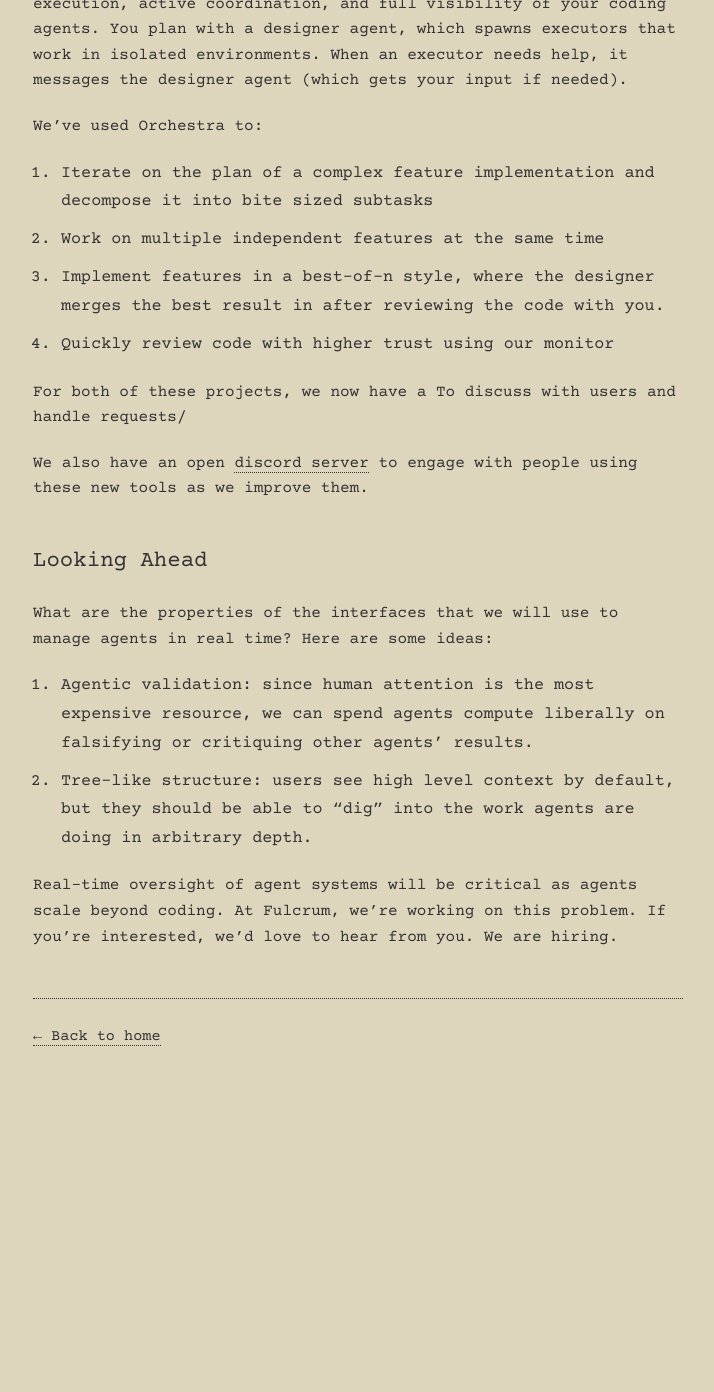
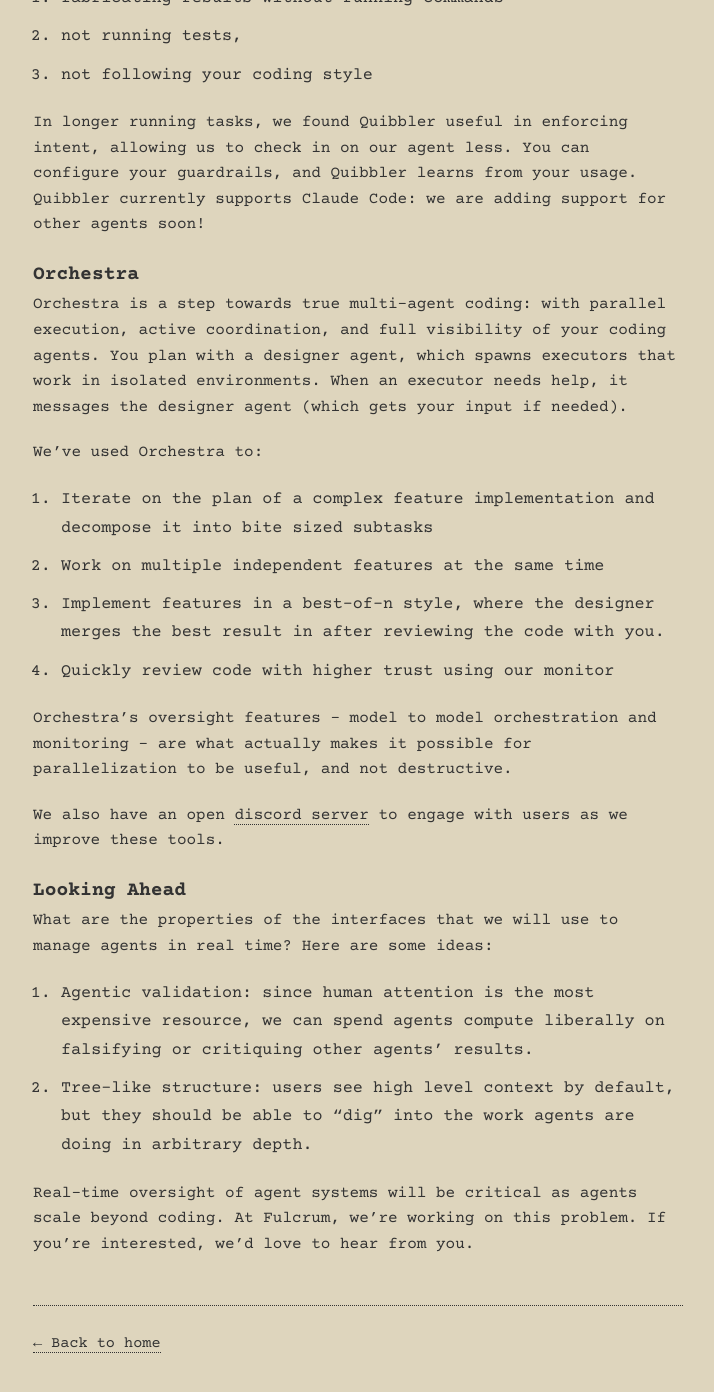
Before and after one commit to fulcrumresearch/fulcrumresearch.github.io, a Jekyll site: the page built from _posts/2025-10-22-introducing-orchestra-quibbler.md, in a window 1280 px wide and 1400 px high, scrolled down 1188 px. Shown: the top 1392 px of the window, without its empty margins (282-996 px from the left). Built offline with Jekyll 4.4.1, drawn with Linux system fonts in a browser that asks for light colours; our own code applies the rules of GitHub Pages for plain Markdown files; before the commit the page ends 2281 px from its top, so only the background shows below that; some of the changed text lies outside the part shown.

Commit message:
improve post, fix typos

```diff
--- a/_posts/2025-10-22-introducing-orchestra-quibbler.md
+++ b/_posts/2025-10-22-introducing-orchestra-quibbler.md
@@ -9,6 +9,7 @@
 
 2. [Orchestra](https://github.com/fulcrumresearch/orchestra) is a multi-agent coding system: it uses a designer agent that spawns and coordinates your parallel coding agents.
 
+<iframe width="560" height="315" src="https://www.youtube.com/embed/jEMFEJIvGs0?si=T-U6U9BTca98KN_j" title="YouTube video player" frameborder="0" allow="accelerometer; autoplay; clipboard-write; encrypted-media; gyroscope; picture-in-picture; web-share" referrerpolicy="strict-origin-when-cross-origin" allowfullscreen></iframe>
 
 ### Motivation
 
@@ -22,7 +23,7 @@
 
 Quibbler is a background agent that monitors and critiques your coding agent’s actions using hooks. Unlike most critics and guardrails, Quibbler is an agent: it can read and understand the context of an agent’s action to see if it made a mistake.
 
-We’ve found Quibbler useful in preventing agents from
+We’ve found Quibbler useful in preventing agents from:
 
 1. fabricating results without running commands
 2. not running tests,
@@ -41,16 +42,15 @@
 3. Implement features in a best-of-n style, where the designer merges the best result in after reviewing the code with you.
 4. Quickly review code with higher trust using our monitor
 
-For both of these projects, we now have a
-To discuss with users and handle requests/
+Orchestra's oversight features -- model to model orchestration and monitoring -- are what actually makes it possible for parallelization to be useful, and not destructive.
 
-We also have an open [discord server](https://discord.gg/QmMybVuwWp) to engage with people using these new tools as we improve them.
+We also have an open [discord server](https://discord.gg/QmMybVuwWp) to engage with users as we improve these tools.
 
-## Looking Ahead
+### Looking Ahead
 
 What are the properties of the interfaces that we will use to manage agents in real time? Here are some ideas:
 
 1. Agentic validation: since human attention is the most expensive resource, we can spend agents compute liberally on falsifying or critiquing other agents’ results.
 2. Tree-like structure: users see high level context by default, but they should be able to “dig” into the work agents are doing in arbitrary depth.
 
-Real-time oversight of agent systems will be critical as agents scale beyond coding. At Fulcrum, we’re working on this problem. If you’re interested, we’d love to hear from you. We are hiring.
+Real-time oversight of agent systems will be critical as agents scale beyond coding. At Fulcrum, we’re working on this problem. If you’re interested, we’d love to hear from you.
```
